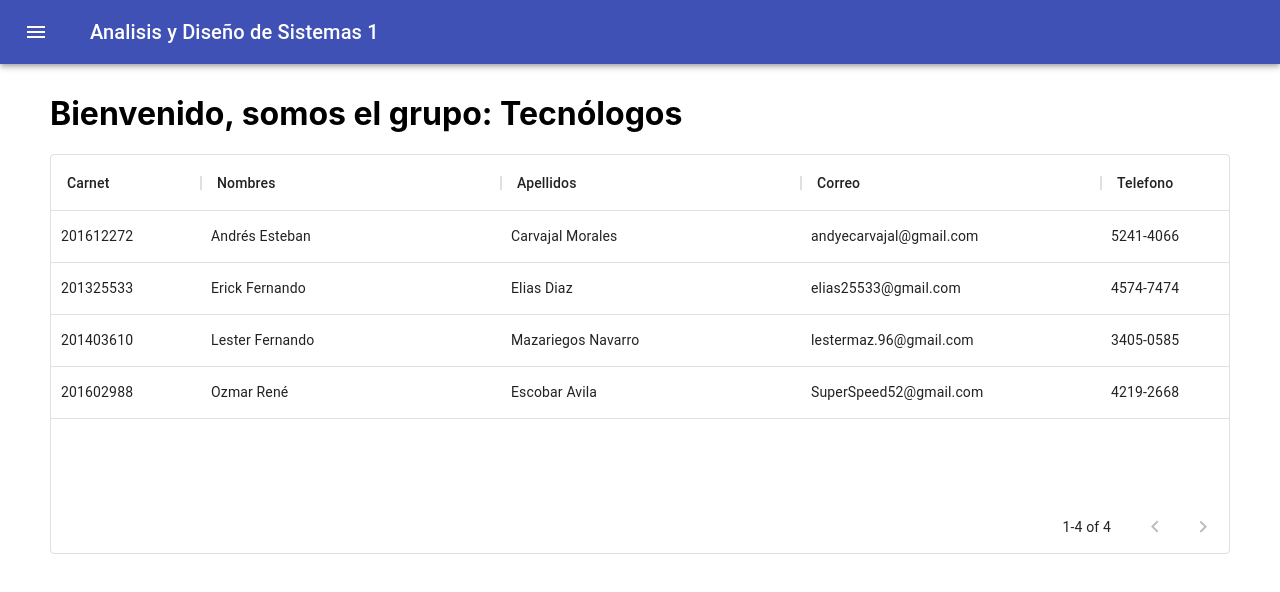
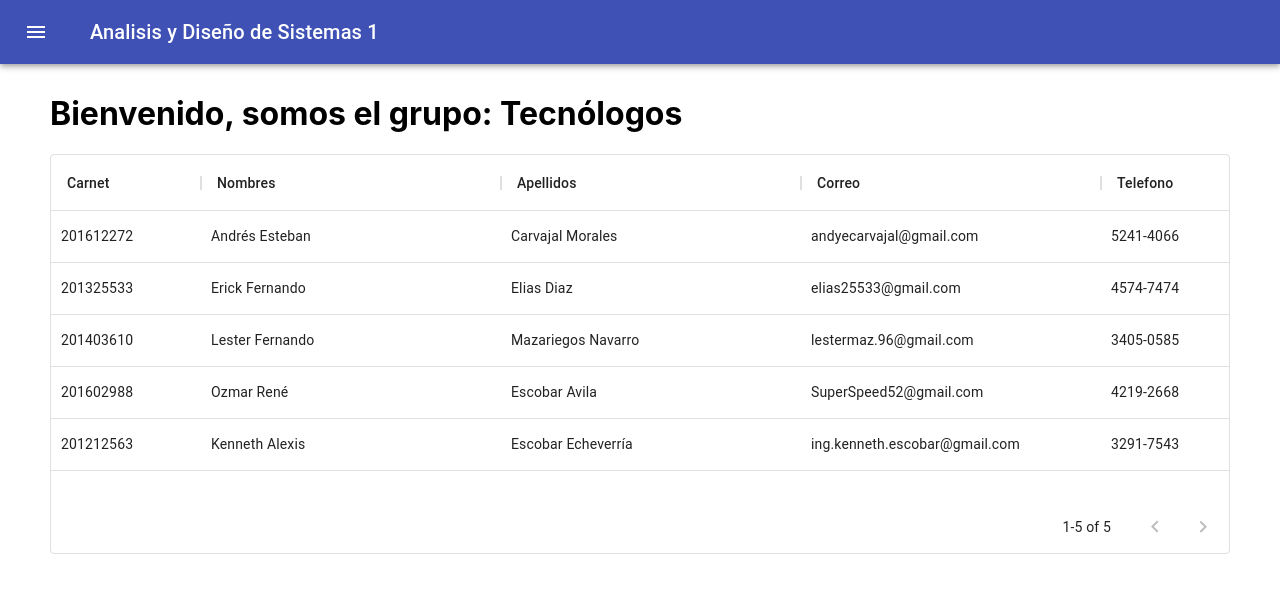
Before and after one commit to Askaredox/AYD1_Practica1_13, a React (Create React App) app in the folder frontend/: page / in a window 1280 px wide. Shown: the top 592 px of the page. Built offline with nearby package versions, Linux system fonts and the light colour scheme.

Commit message:
Update Home.jsx
Se agregó los datos del estudiante 5

```diff
--- a/frontend/src/home/Home.jsx
+++ b/frontend/src/home/Home.jsx
@@ -37,7 +37,8 @@ class Home extends React.Component{
                 {id:'201612272', name:'Andrés Esteban', lastname:'Carvajal Morales', mail:'andyecarvajal@gmail.com', phone:'5241-4066'},
                 {id:'201325533', name:'Erick Fernando', lastname:'Elias Diaz', mail:'elias25533@gmail.com', phone:'4574-7474'},
                 {id:'201403610', name:'Lester Fernando', lastname:'Mazariegos Navarro', mail:'lestermaz.96@gmail.com', phone:'3405-0585'},
-                {id:'201602988', name:'Ozmar René', lastname:'Escobar Avila', mail:'SuperSpeed52@gmail.com', phone:'4219-2668'}
+                {id:'201602988', name:'Ozmar René', lastname:'Escobar Avila', mail:'SuperSpeed52@gmail.com', phone:'4219-2668'},
+				{id:'201212563', name:'Kenneth Alexis', lastname:'Escobar Echeverría', mail:'ing.kenneth.escobar@gmail.com', phone:'3291-7543'}
             ]
         }
     }
```
